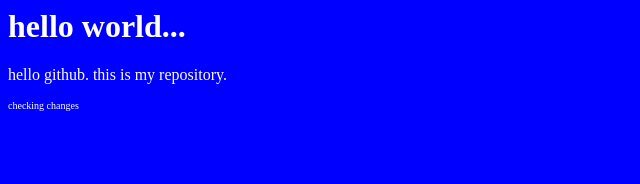
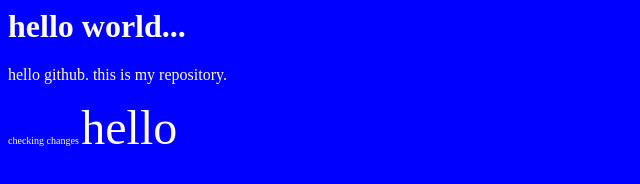
Before and after one commit to nanditagaurr/my_portfolio, a plain HTML site: page index.html in a window 1280 px wide. Shown: the whole page, without its empty margins (0-640 px from the left). Drawn offline with Linux system fonts and the light colour scheme.

Commit message:
size check

```diff
--- a/index.html
+++ b/index.html
@@ -4,7 +4,9 @@
 	<h1>hello world...</h1>
 	<p>hello github.
 	this is my repository.</p>
-	<font size="1">checking changes</font>
+	<font size="1">checking changes
+	</font>
+	<font size=7>hello</font>
 </font>
 </body>
 </html>
```
